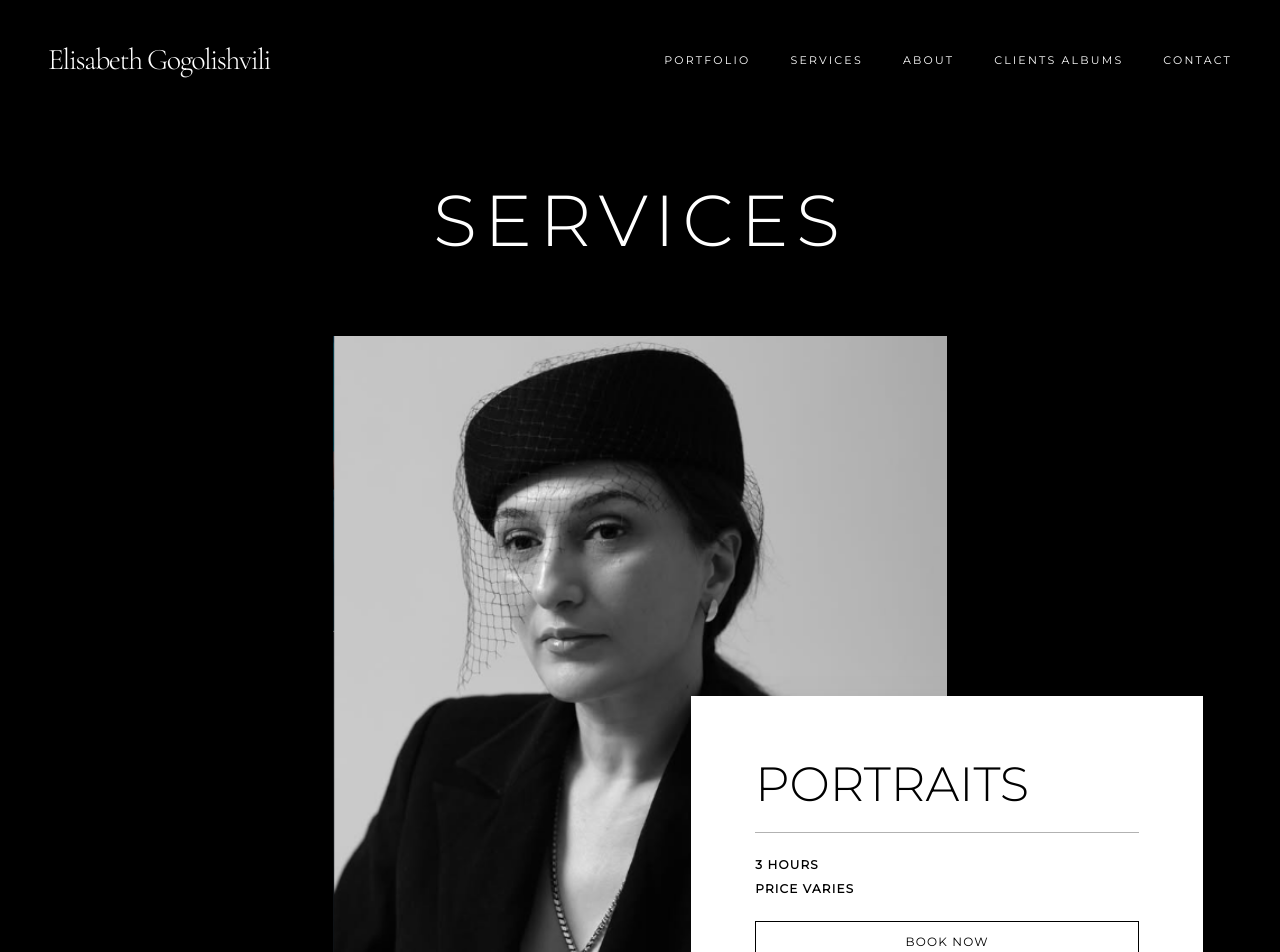
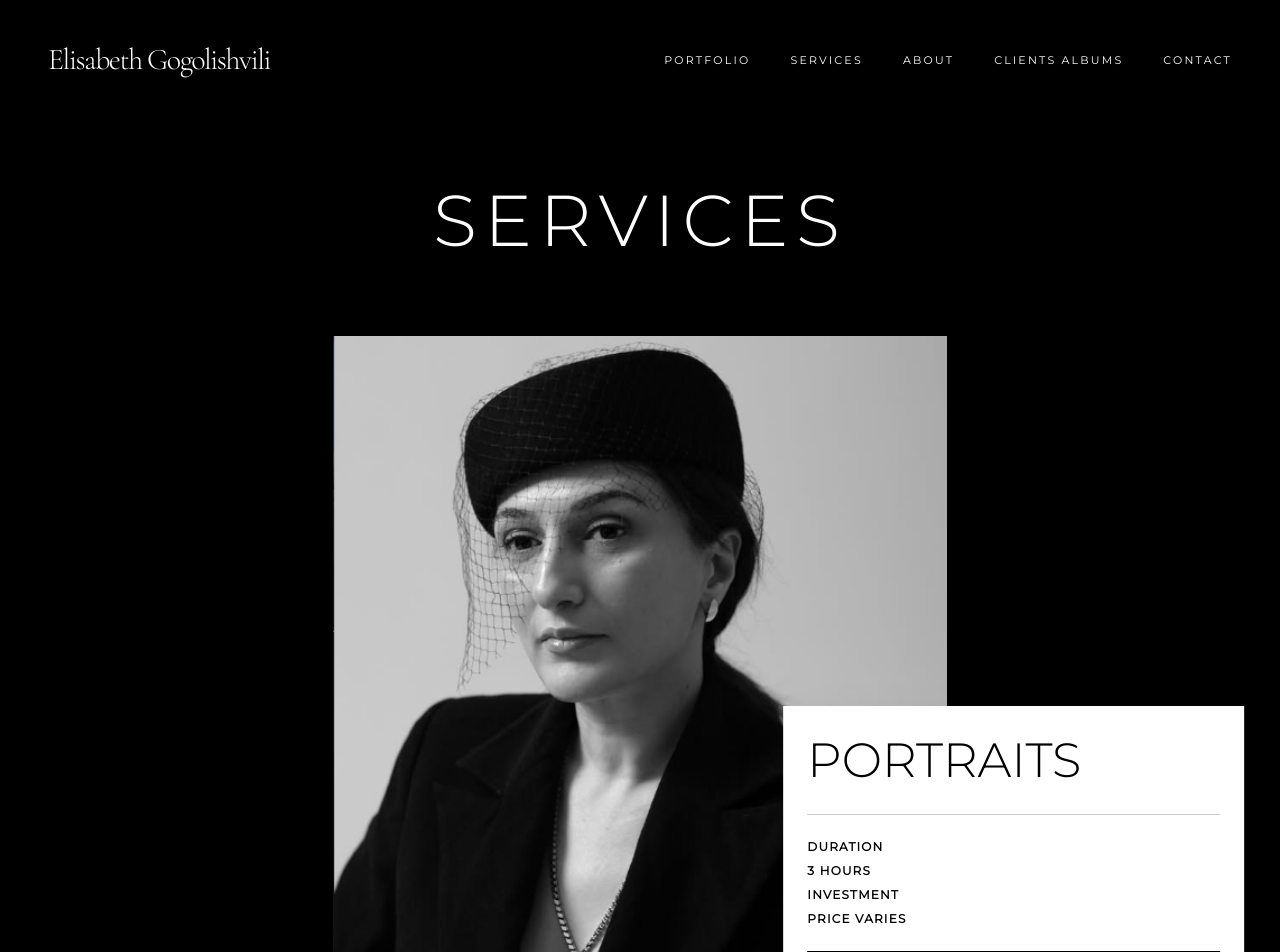
Before and after one commit to Machakhleli/Elisabeths, a React (Vite) app: page /services in a window 1280 px wide. Shown: the top 952 px of the page. Built offline with nearby package versions, Linux system fonts and the light colour scheme.

Commit message:
fix: fixed service cards components booking containers style, sizes

```diff
--- a/src/components/ServiceCard.jsx
+++ b/src/components/ServiceCard.jsx
@@ -13,14 +13,36 @@ export default function ServiceCard({ service, onBook }) {
           />
         </div>
 
-        <div className="relative z-10 mt-12 lg:mt-80 lg:absolute lg:right-[-5%] w-[70%] md:w-[50%] lg:w-28rem bg-white p-8 md:p-12 lg:p-16 flex flex-col gap-6 shadow-2xl">
-          <h2 className="text-3xl md:text-5xl font-light text-black uppercase">
+        <div
+          className="
+          /* Mobile: Negative margin pulls it UP over the image slightly */
+          z-10 -mt-16 w-[90%] bg-white p-8 flex flex-col gap-6 shadow-2xl
+
+          /* Tablet: Wider card, more padding */
+          md:w-[55%] md:p-12 md:-mt-24
+
+          /* Desktop: Absolute positioning, centered vertically on the right edge */
+          lg:absolute lg:right-0 lg:mt-80 lg:w-[45%] lg:p-6 lg:translate-x-[10%]
+
+          /* Ultra Wide: Lock the width so it doesn't get too big */
+          xl:w-400px xl:translate-x-[20%]
+        "
+        >
+          <h2 className="text-3xl md:text-4xl xl:text-5xl font-light text-black uppercase leading-tight">
             {service.title}
           </h2>
-          <hr className="w-full border-t border-black opacity-30" />
-          <div className="flex flex-col gap-2 text-black uppercase tracking-widest text-xs font-semibold">
-            <span>{service.duration}</span>
-            <span>{service.price}</span>
+
+          <hr className="w-full border-t border-black/20" />
+
+          <div className="flex flex-col gap-2 text-black uppercase tracking-widest text-[10px] md:text-xs font-semibold">
+            <div className="flex justify-between lg:flex-col lg:gap-2">
+              <span className="opacity-60 lg:opacity-100">Duration</span>
+              <span>{service.duration}</span>
+            </div>
+            <div className="flex justify-between lg:flex-col lg:gap-2 mt-2 lg:mt-0">
+              <span className="opacity-60 lg:opacity-100">Investment</span>
+              <span>{service.price}</span>
+            </div>
           </div>
           <button
             onClick={onBook}
```
